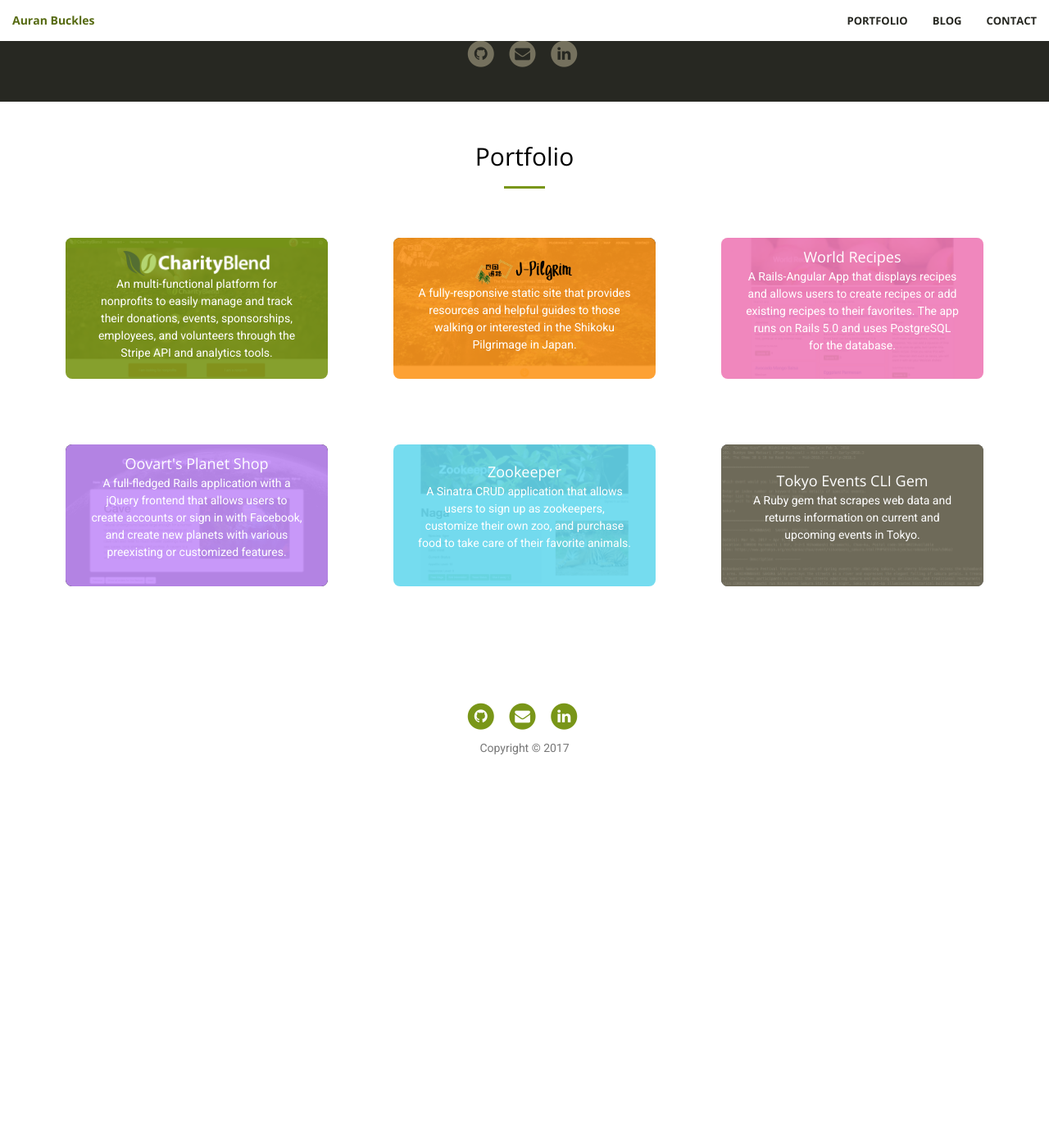
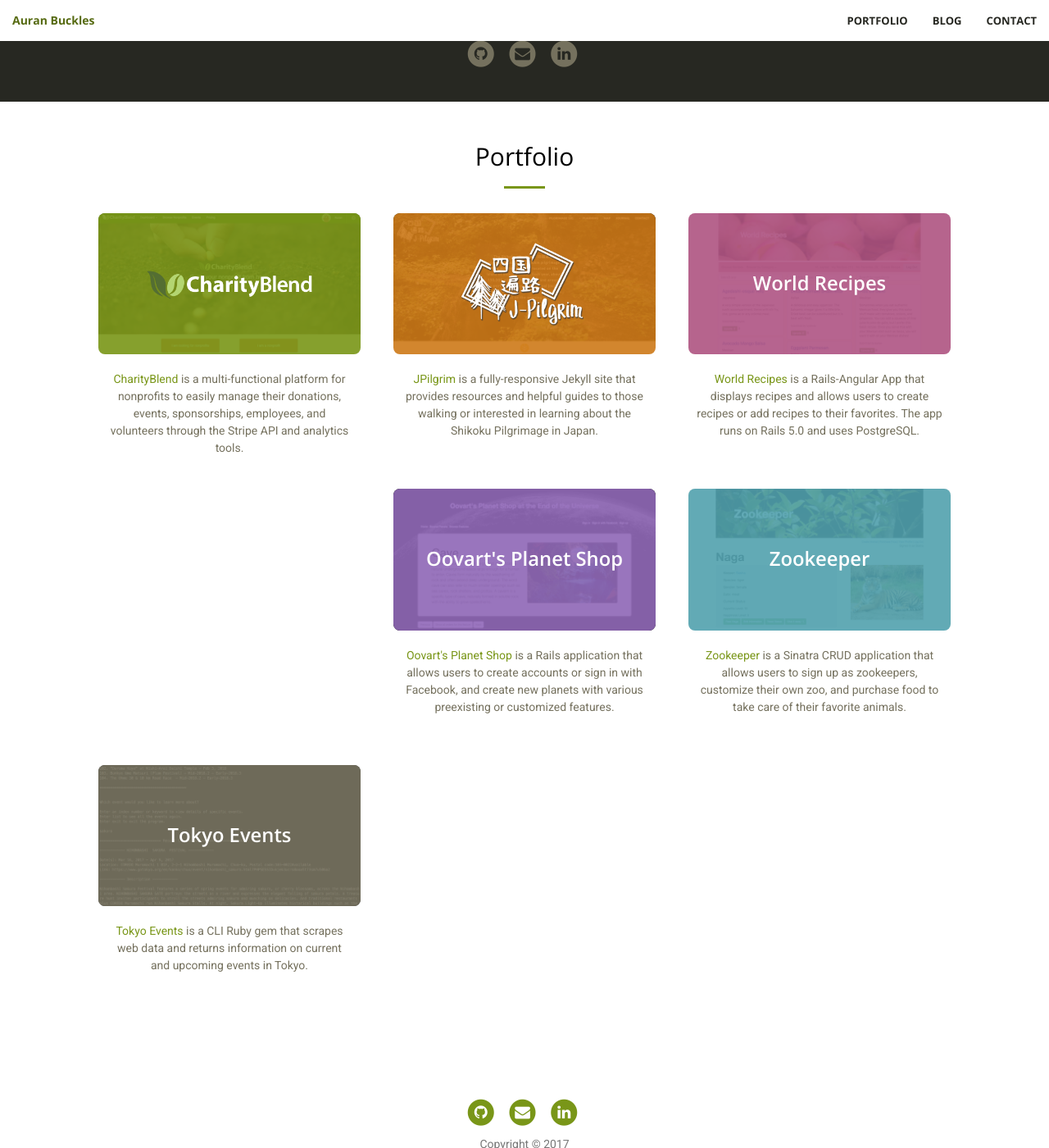
Before and after one commit to auranbuckles/auranbuckles, a Jekyll site: the page built from index.html, in a window 1280 px wide and 1400 px high, scrolled down 656 px. Shown: the whole window at 82% size. Built offline with Jekyll 4.4.1, drawn with Linux system fonts in a browser that asks for light colours; nearby versions of some CDN libraries; before the commit the page ends 1649 px from its top, so only the background shows below that.

Commit message:
changed portfolio projects layout so that description is below

```diff
--- a/_includes/portfolio.html
+++ b/_includes/portfolio.html
@@ -17,10 +17,12 @@
                   <div class="project-name">
                     <img src="img/portfolio/charityblend-logo.png" class="project-logo" alt="CharityBlend logo">
                   </div>
-                            <p class="project-description">An multi-functional platform for nonprofits to easily manage and track their donations, events, sponsorships, employees, and volunteers through the Stripe API and analytics tools.</p>
                 </div>
               </div>
             </a>
+            <div class="project-description">
+              <p><a href="https://www.charityblend.com/" target="_blank">CharityBlend</a> is a multi-functional platform for nonprofits to easily manage their donations, events, sponsorships, employees, and volunteers through the Stripe API and analytics tools.</p>
+            </div>
           </div>
           <div id="project-2" class="col-lg-4 col-sm-6 project">
             <a href="https://www.jpilgrim.com/" target="_blank" class="portfolio-box">
@@ -30,10 +32,12 @@
                         <div class="project-name">
                             <img src="img/portfolio/jpilgrim-logo.png" class="project-logo" alt="">
                         </div>
-                            <p class="project-description">A fully-responsive static site that provides resources and helpful guides to those walking or interested in the Shikoku Pilgrimage in Japan.</p>
                     </div>
                 </div>
             </a>
+            <div class="project-description">
+              <p><a href="https://www.jpilgrim.com/" target="_blank">JPilgrim</a> is a fully-responsive Jekyll site that provides resources and helpful guides to those walking or interested in learning about the Shikoku Pilgrimage in Japan.</p>
+            </div>
           </div>
           <div id="project-3" class="col-lg-4 col-sm-6 project">
             <a href="https://github.com/auranbuckles/world-recipes" target="_blank" class="portfolio-box">
@@ -43,10 +47,12 @@
                         <div class="project-name">
                             World Recipes
                         </div>
-                            <p class="project-description">A Rails-Angular App that displays recipes and allows users to create recipes or add existing recipes to their favorites. The app runs on Rails 5.0 and uses PostgreSQL for the database.</p>
                     </div>
                 </div>
             </a>
+            <div class="project-description">
+              <p><a href="https://github.com/auranbuckles/world-recipes" target="_blank">World Recipes</a> is a Rails-Angular App that displays recipes and allows users to create recipes or add recipes to their favorites. The app runs on Rails 5.0 and uses PostgreSQL.</p>
+            </div>
           </div>
           <div id="project-4" class="col-lg-4 col-sm-6 project">
             <a href="https://github.com/auranbuckles/oovarts-planet-shop-at-the-end-of-the-universe" target="_blank" class="portfolio-box">
@@ -56,10 +62,12 @@
                         <div class="project-name">
                             Oovart's Planet Shop
                         </div>
-                            <p class="project-description">A full-fledged Rails application with a jQuery frontend that allows users to create accounts or sign in with Facebook, and create new planets with various preexisting or customized features.</p>
                     </div>
                 </div>
             </a>
+            <div class="project-description">
+              <p><a href="https://github.com/auranbuckles/oovarts-planet-shop-at-the-end-of-the-universe" target="_blank">Oovart's Planet Shop</a> is a Rails application that allows users to create accounts or sign in with Facebook, and create new planets with various preexisting or customized features.</p>
+            </div>
           </div>
           <div id="project-5" class="col-lg-4 col-sm-6 project">
             <a href="https://github.com/auranbuckles/zookeeper" target="_blank" class="portfolio-box">
@@ -69,10 +77,12 @@
                         <div class="project-name">
                             Zookeeper
                         </div>
-                            <p class="project-description">A Sinatra CRUD application that allows users to sign up as zookeepers, customize their own zoo, and purchase food to take care of their favorite animals.</p>
                     </div>
                 </div>
             </a>
+            <div class="project-description">
+              <p><a href="https://github.com/auranbuckles/zookeeper" target="_blank">Zookeeper</a> is a Sinatra CRUD application that allows users to sign up as zookeepers, customize their own zoo, and purchase food to take care of their favorite animals.</p>
+            </div>
           </div>
           <div id="project-6" class="col-lg-4 col-sm-6 project">
             <a href="https://github.com/auranbuckles/tokyo-events-cli-gem" target="_blank" class="portfolio-box">
@@ -80,12 +90,14 @@
                 <div class="portfolio-box-caption">
                     <div class="portfolio-box-caption-content">
                         <div class="project-name">
-                                Tokyo Events CLI Gem
+                            Tokyo Events
                         </div>
-                            <p class="project-description">A Ruby gem that scrapes web data and returns information on current and upcoming events in Tokyo.</p>
                     </div>
                 </div>
             </a>
+            <div class="project-description">
+              <p><a href="https://github.com/auranbuckles/tokyo-events-cli-gem" target="_blank">Tokyo Events</a> is a CLI Ruby gem that scrapes web data and returns information on current and upcoming events in Tokyo.</p>
+            </div>
           </div>
         </div>
     </div>
--- a/_sass/_base.scss
+++ b/_sass/_base.scss
@@ -354,18 +354,20 @@
 
 /// Portfolio
 
-.portfolio-container {
-  padding: 0 40px;
-}
-
-.project {
-  padding: 40px;
-  img.project-img {
-    border-radius: 8px;
+#portfolio {
+  .portfolio-container {
+    padding: 0 8%;
   }
-  img.project-logo {
-    margin-top: 15px;
-    height: 30px;
+  .project {
+    padding: 10px 40px;
+    img.project-img {
+      border-radius: 8px;
+    }
+    .project-description {
+      padding: 20px 10px;
+      text-align: center;
+      color: $theme-grey;
+    }
   }
 }
 
@@ -401,10 +403,8 @@
         font-size: 14px;
       }
       .project-name {
-        font-size: 18px;
-      }
-      .project-description {
-        padding: 0 30px;
+        font-size: 1.7em;
+        font-weight: 600;
       }
     }
   }
@@ -415,29 +415,35 @@
   .portfolio-box-caption {
     background: rgba( $theme-primary, .9 );
   }
+  img.project-logo {
+    width: 70%;
+  }
 }
 // JPilgrim
 #project-2 {
   .portfolio-box-caption {
-    background: rgba( $pumpkin, .9 );
+    background: rgba( $pumpkin-dark, .9 );
+  }
+  img.project-logo {
+    width: 55%;
   }
 }
 // World Recipes
 #project-3 {
   .portfolio-box-caption {
-    background: rgba( $orchid, .9 );
+    background: rgba( $orchid-dark, .9 );
   }
 }
 // Oovart's
 #project-4 {
   .portfolio-box-caption {
-    background: rgba( $lavender, .9 );
+    background: rgba( $lavender-dark, .9 );
   }
 }
 // Zookeeper
 #project-5 {
   .portfolio-box-caption {
-    background: rgba( $water, .9 );
+    background: rgba( $water-dark, .9 );
   }
 }
 // Tokyo CLI
--- a/_sass/_mobile.scss
+++ b/_sass/_mobile.scss
@@ -29,6 +29,11 @@
       display: none;
     }
   }
+  #portfolio {
+    .project {
+      padding: 10px 20px;
+    }
+  }
 }
 
 /** Mobile **/
--- a/css/main.scss
+++ b/css/main.scss
@@ -40,10 +40,14 @@
 $theme-light: #F8F8F2;
 $cloud: #F8F8F2;
 $orchid: #ef7ab8;
+$orchid-dark: #af5483;
 $water: #66D9EF;
+$water-dark: #52a1af;
 $grass: #A6E22E;
 $pumpkin: #FD971F;
+$pumpkin-dark: #ce7918;
 $lavender: #c792fc;
+$lavender-dark: #936bba;
 
 $white: #ffffff;
 
```
Also changed, not shown: img/header.jpg (deleted), img/portfolio/jpilgrim-logo.png. Lines whose indentation alone changed are shown as unchanged.
